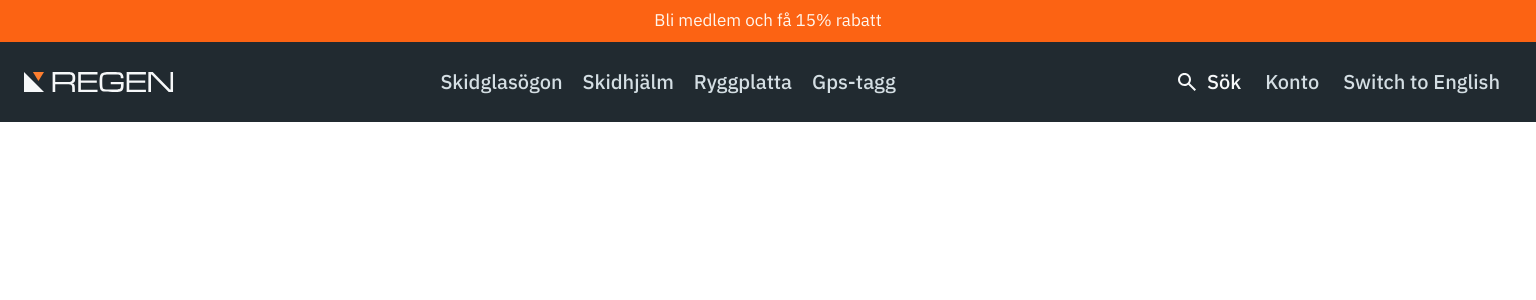
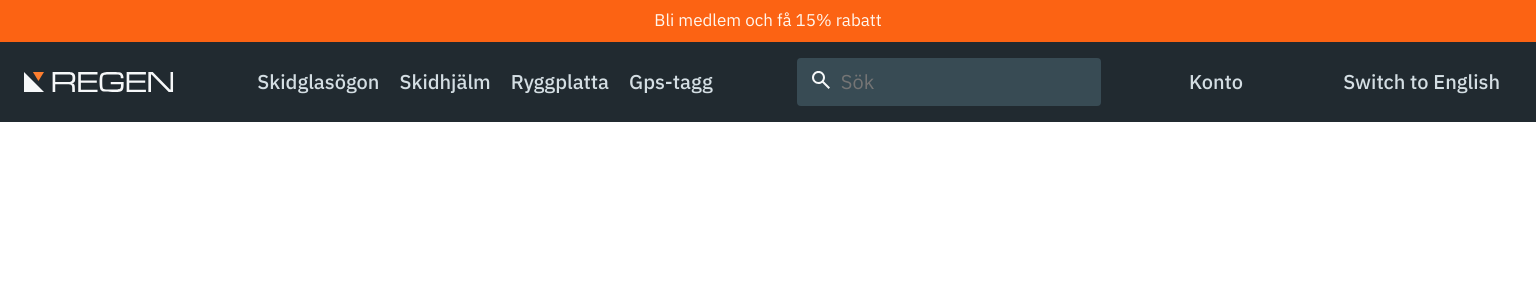
Before and after one commit to PU-MEriksson/ReGen, a PHP site: page /header.php in a window 1536 px wide. Shown: the top 300 px of the page. Run offline with PHP 8.4, Linux system fonts and the light colour scheme.

Commit message:
navbar done, need some details though

```diff
--- a/css/header.css
+++ b/css/header.css
@@ -81,6 +81,10 @@ line-height: 100%; /* 20px */
     display: flex;
 align-items: center;
 align-self: stretch;
+}
+
+.button-menu-toggle form {
+display: none;
 }
 
 .search-button {
@@ -388,4 +392,36 @@ line-height: 100%; /* 20px */
 .menu-toggle {
     display: none;
 }
+.search-button {
+    display: none;
 }
+.button-menu-toggle form {
+    /* all: unset; */
+    display: flex;
+    width: 304px;
+    height: var(--spacing-6, 48px);
+    padding: var(--spacing-2, 12px);
+    align-items: center;
+    gap: var(--spacing-1, 8px);
+    border-radius: var(--spacing-0, 4px);
+background: var(--colors-neutral-800, #384B54);
+color: var(--colors-neutral-50, #F6F8F9);
+    }
+.button-menu-toggle input[type="text"] {
+  all: unset;
+    font-family: var(--font-family-body, "IBM Plex Sans");
+font-size: 20px;
+font-style: normal;
+font-weight: var(--font-weight-regular, 400);
+line-height: 150%; /* 30px */
+/* background-color:white ; */
+}
+.button-menu-toggle svg {
+    background-color:#384B54;
+
+}
+
+.button-menu-toggle button.input {
+   all: unset;
+}
+}
--- a/header.php
+++ b/header.php
@@ -62,6 +62,26 @@
                             </g>
                         </g>
                     </svg>Sök</button>
+
+                <form action="/search" method="GET">
+
+                    <button class="input" type="submit" aria-label="Sök">
+                        <svg width="24" height="24" viewBox="0 0 24 24" fill="none" xmlns="http://www.w3.org/2000/svg">
+                            <g id="icon/search">
+                                <mask id="mask0_715_980" style="mask-type:alpha" maskUnits="userSpaceOnUse" x="0" y="0" width="24" height="24">
+                                    <rect id="Bounding box" width="24" height="24" fill="#D9D9D9" />
+                                </mask>
+                                <g mask="url(#mask0_715_980)">
+                                    <path id="search" d="M19.6 21L13.3 14.7C12.8 15.1 12.225 15.4167 11.575 15.65C10.925 15.8833 10.2333 16 9.5 16C7.68333 16 6.14583 15.3708 4.8875 14.1125C3.62917 12.8542 3 11.3167 3 9.5C3 7.68333 3.62917 6.14583 4.8875 4.8875C6.14583 3.62917 7.68333 3 9.5 3C11.3167 3 12.8542 3.62917 14.1125 4.8875C15.3708 6.14583 16 7.68333 16 9.5C16 10.2333 15.8833 10.925 15.65 11.575C15.4167 12.225 15.1 12.8 14.7 13.3L21 19.6L19.6 21ZM9.5 14C10.75 14 11.8125 13.5625 12.6875 12.6875C13.5625 11.8125 14 10.75 14 9.5C14 8.25 13.5625 7.1875 12.6875 6.3125C11.8125 5.4375 10.75 5 9.5 5C8.25 5 7.1875 5.4375 6.3125 6.3125C5.4375 7.1875 5 8.25 5 9.5C5 10.75 5.4375 11.8125 6.3125 12.6875C7.1875 13.5625 8.25 14 9.5 14Z" fill="#F6F8F9" />
+                                </g>
+                            </g>
+                        </svg>
+                    </button>
+                    <input type="text" name="query" id="search" placeholder="Sök" aria-label="Sök">
+                </form>
+            </div>
+
+
             <div class="end-container-list">Konto</div>
             <div class="end-container-list">Switch to English</div>
             <button class="menu-toggle">
```
Lines whose indentation alone changed are shown as unchanged.
